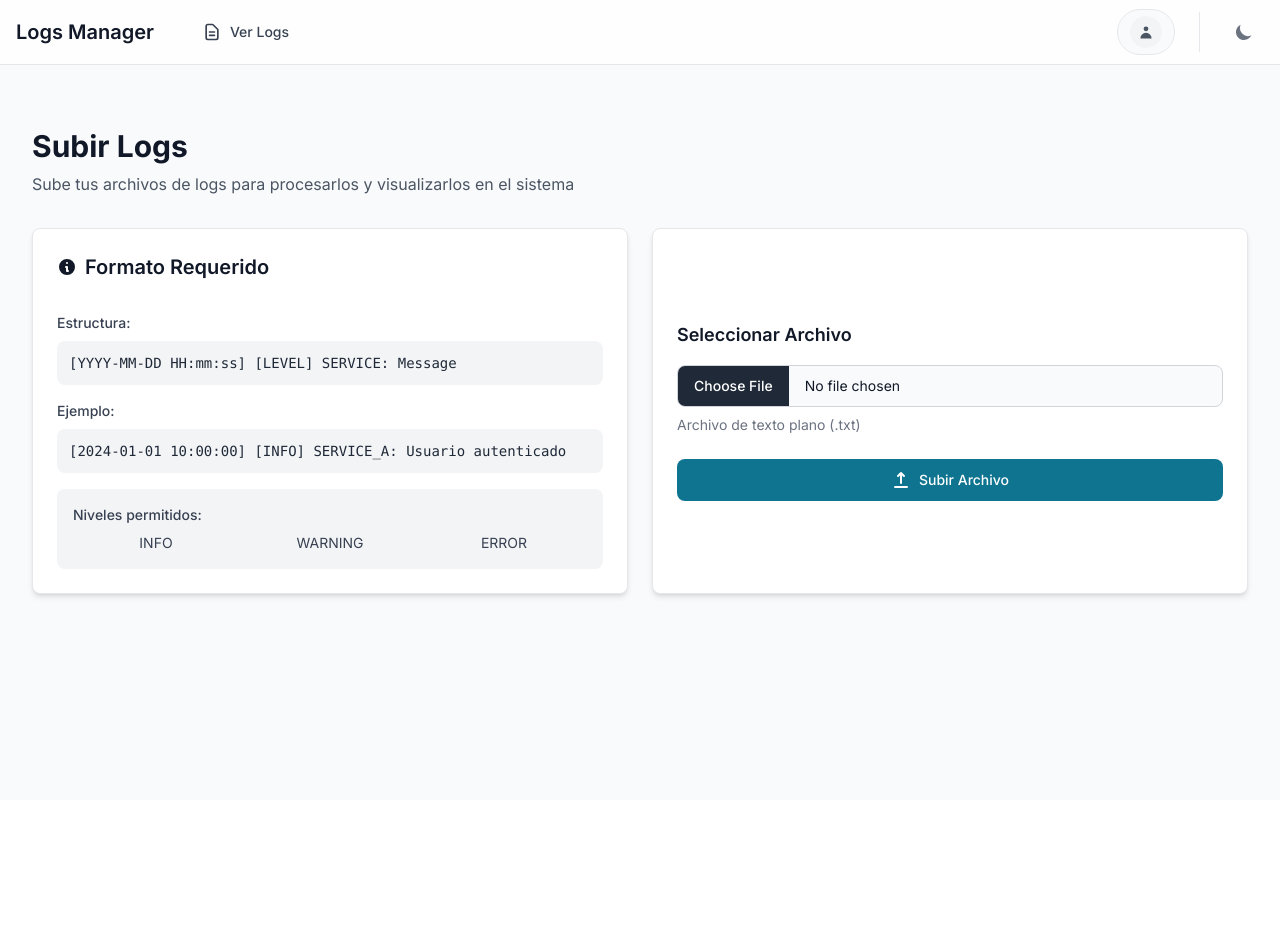
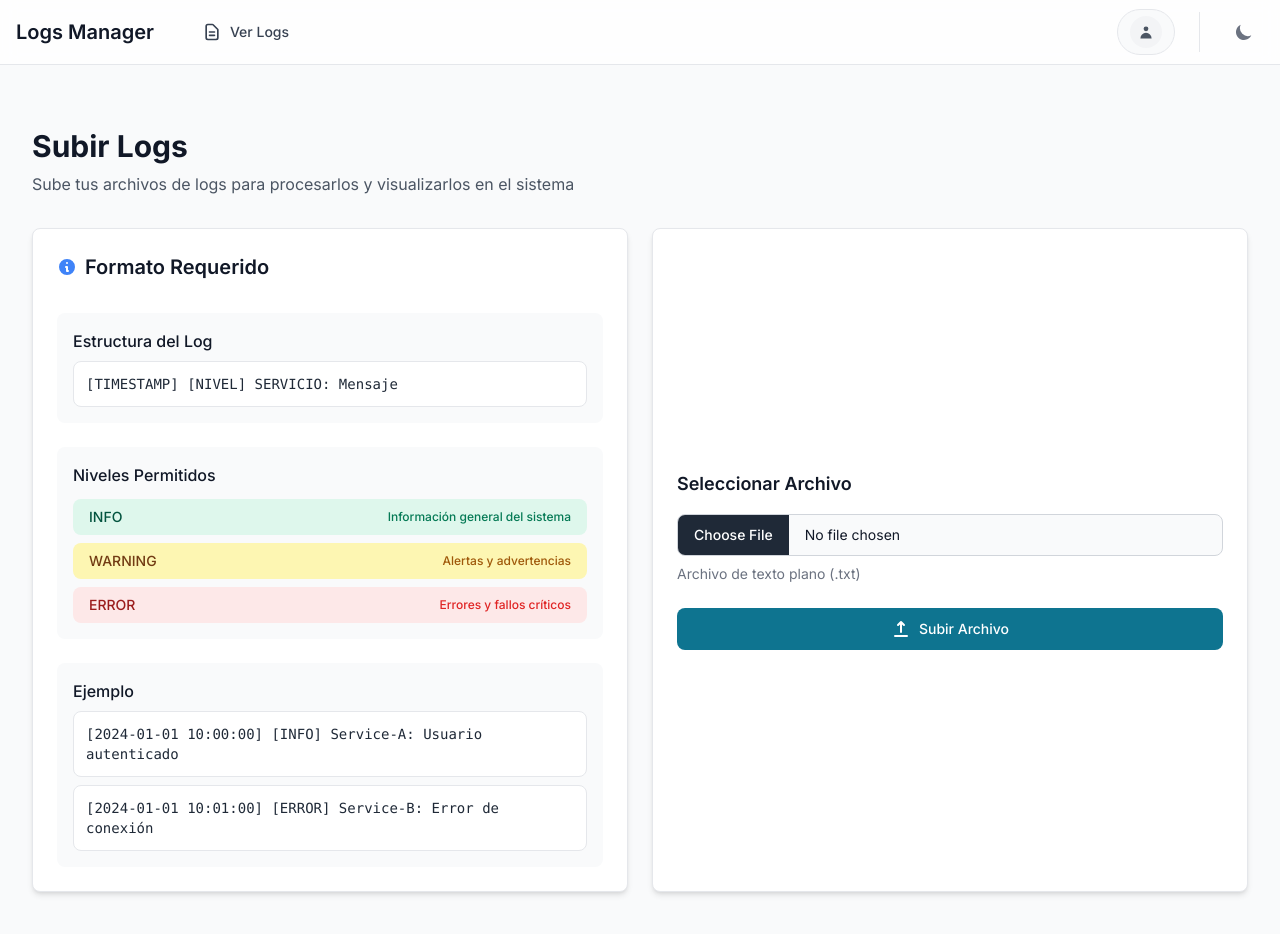
Before and after one commit to microboxlabs/nextjs-logs-manager, a Next.js app in the folder nextjs-logs-manager/: page /pages/admin/upload-logs in a window 1280 px wide. Shown: the top 934 px of the page. Before the commit the page ends 800 px from the top, so only its background shows below. Built offline with nearby package versions, Linux system fonts and the light colour scheme; no server answers.

Commit message:
(Update) Toggle Timestamp
Toggle de timestamp, sorted logs por timestamp

```diff
--- a/nextjs-logs-manager/app/pages/admin/upload-logs/page.tsx
+++ b/nextjs-logs-manager/app/pages/admin/upload-logs/page.tsx
@@ -19,37 +19,54 @@ export default function UploadLogsPage() {
         {/* Columna de información */}
         <Card>
           <h2 className="text-xl font-semibold mb-4 flex items-center text-gray-900 dark:text-white">
-            <HiInformationCircle className="mr-2" />
+            <HiInformationCircle className="mr-2 text-blue-500" />
             Formato Requerido
           </h2>
 
-          <div className="space-y-4">
-            <div>
-              <p className="text-sm font-medium mb-2 text-gray-700 dark:text-gray-300">
-                Estructura:
-              </p>
-              <code className="block bg-gray-100 dark:bg-gray-700 p-3 rounded-lg text-sm font-mono text-gray-800 dark:text-gray-200">
-                [YYYY-MM-DD HH:mm:ss] [LEVEL] SERVICE: Message
+          <div className="space-y-6">
+            {/* Estructura Básica */}
+            <div className="bg-gray-50 dark:bg-gray-800 p-4 rounded-lg">
+              <h3 className="font-medium mb-2 text-gray-900 dark:text-white">
+                Estructura del Log
+              </h3>
+              <code className="block bg-white dark:bg-gray-900 p-3 rounded-lg text-sm font-mono text-gray-800 dark:text-gray-200 border border-gray-200 dark:border-gray-700">
+                [TIMESTAMP] [NIVEL] SERVICIO: Mensaje
               </code>
             </div>
 
-            <div>
-              <p className="text-sm font-medium mb-2 text-gray-700 dark:text-gray-300">
-                Ejemplo:
-              </p>
-              <code className="block bg-gray-100 dark:bg-gray-700 p-3 rounded-lg text-sm font-mono text-gray-800 dark:text-gray-200">
-                [2024-01-01 10:00:00] [INFO] SERVICE_A: Usuario autenticado
-              </code>
+            {/* Niveles Permitidos */}
+            <div className="bg-gray-50 dark:bg-gray-800 p-4 rounded-lg">
+              <h3 className="font-medium mb-3 text-gray-900 dark:text-white">
+                Niveles Permitidos
+              </h3>
+              <div className="flex flex-col space-y-2">
+                <div className="bg-green-100 dark:bg-green-900 text-green-800 dark:text-green-200 px-4 py-2 rounded-lg text-sm font-medium flex items-center justify-between">
+                  <span>INFO</span>
+                  <span className="text-xs text-green-600 dark:text-green-400">Información general del sistema</span>
+                </div>
+                <div className="bg-yellow-100 dark:bg-yellow-900 text-yellow-800 dark:text-yellow-200 px-4 py-2 rounded-lg text-sm font-medium flex items-center justify-between">
+                  <span>WARNING</span>
+                  <span className="text-xs text-yellow-600 dark:text-yellow-400">Alertas y advertencias</span>
+                </div>
+                <div className="bg-red-100 dark:bg-red-900 text-red-800 dark:text-red-200 px-4 py-2 rounded-lg text-sm font-medium flex items-center justify-between">
+                  <span>ERROR</span>
+                  <span className="text-xs text-red-600 dark:text-red-400">Errores y fallos críticos</span>
+                </div>
+              </div>
             </div>
 
-            <div className="bg-gray-100 dark:bg-gray-700 p-4 rounded-lg">
-              <p className="text-sm font-medium mb-2 text-gray-700 dark:text-gray-300">
-                Niveles permitidos:
-              </p>
-              <div className="grid grid-cols-3 gap-2 text-sm text-gray-700 dark:text-gray-300">
-                <div className="text-center">INFO</div>
-                <div className="text-center">WARNING</div>
-                <div className="text-center">ERROR</div>
+            {/* Ejemplo */}
+            <div className="bg-gray-50 dark:bg-gray-800 p-4 rounded-lg">
+              <h3 className="font-medium mb-2 text-gray-900 dark:text-white">
+                Ejemplo
+              </h3>
+              <div className="space-y-2">
+                <code className="block bg-white dark:bg-gray-900 p-3 rounded-lg text-sm font-mono text-gray-800 dark:text-gray-200 border border-gray-200 dark:border-gray-700">
+                  [2024-01-01 10:00:00] [INFO] Service-A: Usuario autenticado
+                </code>
+                <code className="block bg-white dark:bg-gray-900 p-3 rounded-lg text-sm font-mono text-gray-800 dark:text-gray-200 border border-gray-200 dark:border-gray-700">
+                  [2024-01-01 10:01:00] [ERROR] Service-B: Error de conexión
+                </code>
               </div>
             </div>
           </div>
--- a/nextjs-logs-manager/app/pages/logs/page.tsx
+++ b/nextjs-logs-manager/app/pages/logs/page.tsx
@@ -6,20 +6,7 @@ import { getLogLevelColor } from '@/utils/logStyles'
 import { useLogsManager } from './useLogsManager'
 
 export default function LogsPage() {
-  const {
-    currentLogs,
-    totalPages,
-    currentPage,
-    uniqueServices,
-    uniqueLevels,
-    searchText,
-    selectedService,
-    selectedLevel,
-    setSearchText,
-    setSelectedService,
-    setSelectedLevel,
-    setCurrentPage
-  } = useLogsManager()
+  const { data: logs, pagination, filters, sorting } = useLogsManager()
 
   return (
     <div>
@@ -35,24 +22,24 @@ export default function LogsPage() {
           icon={HiSearch}
           placeholder="Buscar en mensajes..."
           className="md:col-span-2"
-          value={searchText}
-          onChange={(e) => setSearchText(e.target.value)}
+          value={filters.searchText}
+          onChange={(e) => filters.setSearchText(e.target.value)}
         />
         <Select
-          value={selectedService}
-          onChange={(e) => setSelectedService(e.target.value)}
+          value={filters.selectedService}
+          onChange={(e) => filters.setSelectedService(e.target.value)}
         >
           <option value="">Todos los servicios</option>
-          {uniqueServices.map(service => (
+          {filters.uniqueServices.map(service => (
             <option key={service} value={service}>{service}</option>
           ))}
         </Select>
         <Select
-          value={selectedLevel}
-          onChange={(e) => setSelectedLevel(e.target.value)}
+          value={filters.selectedLevel}
+          onChange={(e) => filters.setSelectedLevel(e.target.value)}
         >
           <option value="">Todos los niveles</option>
-          {uniqueLevels.map(level => (
+          {filters.uniqueLevels.map(level => (
             <option key={level} value={level}>{level}</option>
           ))}
         </Select>
@@ -62,13 +49,24 @@ export default function LogsPage() {
       <div className="relative overflow-x-auto rounded-lg border border-gray-200 shadow-md dark:border-gray-700">
         <Table hoverable>
           <Table.Head>
-            <Table.HeadCell className="w-44">Timestamp</Table.HeadCell>
+            <Table.HeadCell className="w-44">
+              <div className="flex items-center gap-2">
+                Timestamp
+                <button
+                  onClick={sorting.toggle}
+                  className="p-1 hover:bg-gray-100 dark:hover:bg-gray-700 rounded"
+                  title={sorting.direction === 'desc' ? 'Más reciente primero' : 'Más antiguo primero'}
+                >
+                  {sorting.direction === 'desc' ? '↓' : '↑'}
+                </button>
+              </div>
+            </Table.HeadCell>
             <Table.HeadCell className="w-28">Nivel</Table.HeadCell>
             <Table.HeadCell className="w-32">Servicio</Table.HeadCell>
             <Table.HeadCell>Mensaje</Table.HeadCell>
           </Table.Head>
           <Table.Body className="divide-y">
-            {currentLogs.map((log) => (
+            {logs.map((log) => (
               <Table.Row
                 key={log.id}
                 className="bg-white dark:border-gray-700 dark:bg-gray-800"
@@ -96,12 +94,12 @@ export default function LogsPage() {
       {/* Paginación */}
       <div className="flex items-center justify-center mt-4">
         <Pagination
-          currentPage={currentPage}
-          totalPages={totalPages}
-          onPageChange={setCurrentPage}
+          currentPage={pagination.currentPage}
+          totalPages={pagination.totalPages}
+          onPageChange={pagination.setCurrentPage}
           theme={{
             pages: {
-              base: "xs:mt-0 mt-2 inline-flex items-center -space-x-px",
+              base: "inline-flex items-center mt-2 -space-x-px xs:mt-0",
               showIcon: "inline-flex",
               previous: {
                 base: "ml-0 rounded-l-lg border border-gray-300 bg-white py-2 px-3 leading-tight text-gray-500 enabled:hover:bg-gray-100 enabled:hover:text-gray-700 dark:border-gray-700 dark:bg-gray-800 dark:text-gray-400 enabled:dark:hover:bg-gray-700 enabled:dark:hover:text-white",
--- a/nextjs-logs-manager/app/pages/logs/useLogsManager.ts
+++ b/nextjs-logs-manager/app/pages/logs/useLogsManager.ts
@@ -18,6 +18,7 @@ export const useLogsManager = () => {
   // Estado principal
   const [logs, setLogs] = useState<LogEntry[]>([])
   const [filteredLogs, setFilteredLogs] = useState<LogEntry[]>([])
+  const [sortDirection, setSortDirection] = useState<'asc' | 'desc'>('desc')
 
   // Estado de filtros
   const [searchText, setSearchText] = useState('')
@@ -27,6 +28,25 @@ export const useLogsManager = () => {
   // Estado de paginación
   const [currentPage, setCurrentPage] = useState(1)
   const logsPerPage = 10
+
+  // Ordenar logs por timestamp
+  const sortLogsByTimestamp = (logs: LogEntry[], direction: 'asc' | 'desc'): LogEntry[] => {
+    return [...logs].sort((a, b) => {
+      const comparison = new Date(b.timestamp).getTime() - new Date(a.timestamp).getTime()
+      return direction === 'desc' ? comparison : -comparison
+    })
+  }
+
+  // Toggle dirección de ordenamiento
+  const toggleSortDirection = () => {
+    setSortDirection(prev => {
+      const newDirection = prev === 'desc' ? 'asc' : 'desc'
+      const newSortedLogs = sortLogsByTimestamp(logs, newDirection)
+      setLogs(newSortedLogs)
+      setFilteredLogs(sortLogsByTimestamp(filteredLogs, newDirection))
+      return newDirection
+    })
+  }
 
   // Obtener valores únicos de los logs
   const getUniqueValues = (logs: LogEntry[]) => {
@@ -87,8 +107,9 @@ export const useLogsManager = () => {
   // Cargar logs iniciales
   useEffect(() => {
     const processedLogs = getAllLogs()
-    setLogs(processedLogs)
-    setFilteredLogs(processedLogs)
+    const sortedLogs = sortLogsByTimestamp(processedLogs, sortDirection)
+    setLogs(sortedLogs)
+    setFilteredLogs(sortedLogs)
   }, [])
 
   // Aplicar filtros cuando cambien los criterios
@@ -98,7 +119,7 @@ export const useLogsManager = () => {
       service: selectedService,
       level: selectedLevel
     })
-    setFilteredLogs(filtered)
+    setFilteredLogs(sortLogsByTimestamp(filtered, sortDirection))
   }, [logs, searchText, selectedService, selectedLevel])
 
   // Obtener valores únicos y logs paginados
@@ -109,24 +130,25 @@ export const useLogsManager = () => {
   })
 
   return {
-    // Datos paginados y filtrados
-    currentLogs,
+    pagination: {
+      currentPage,
       totalPages,
-    currentPage,
-
-    // Opciones de filtro
-    uniqueServices,
-    uniqueLevels,
-
-    // Estado actual de filtros
+      setCurrentPage
+    },
+    filters: {
       searchText,
       selectedService,
       selectedLevel,
-
-    // Funciones de actualización
       setSearchText,
       setSelectedService,
       setSelectedLevel,
-    setCurrentPage
+      uniqueServices,
+      uniqueLevels
+    },
+    sorting: {
+      direction: sortDirection,
+      toggle: toggleSortDirection
+    },
+    data: currentLogs
   }
 }
```
Lines whose indentation alone changed are shown as unchanged.
